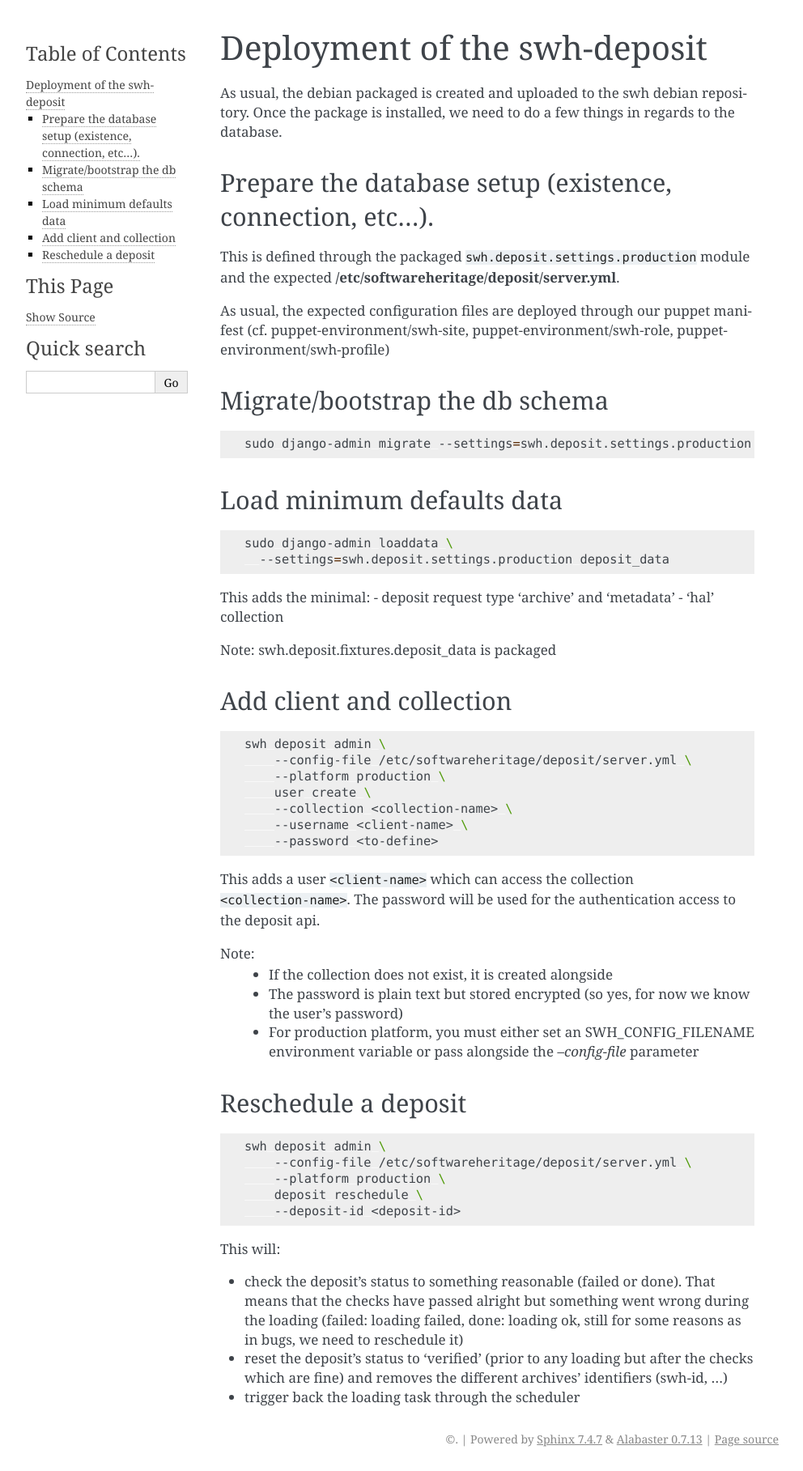
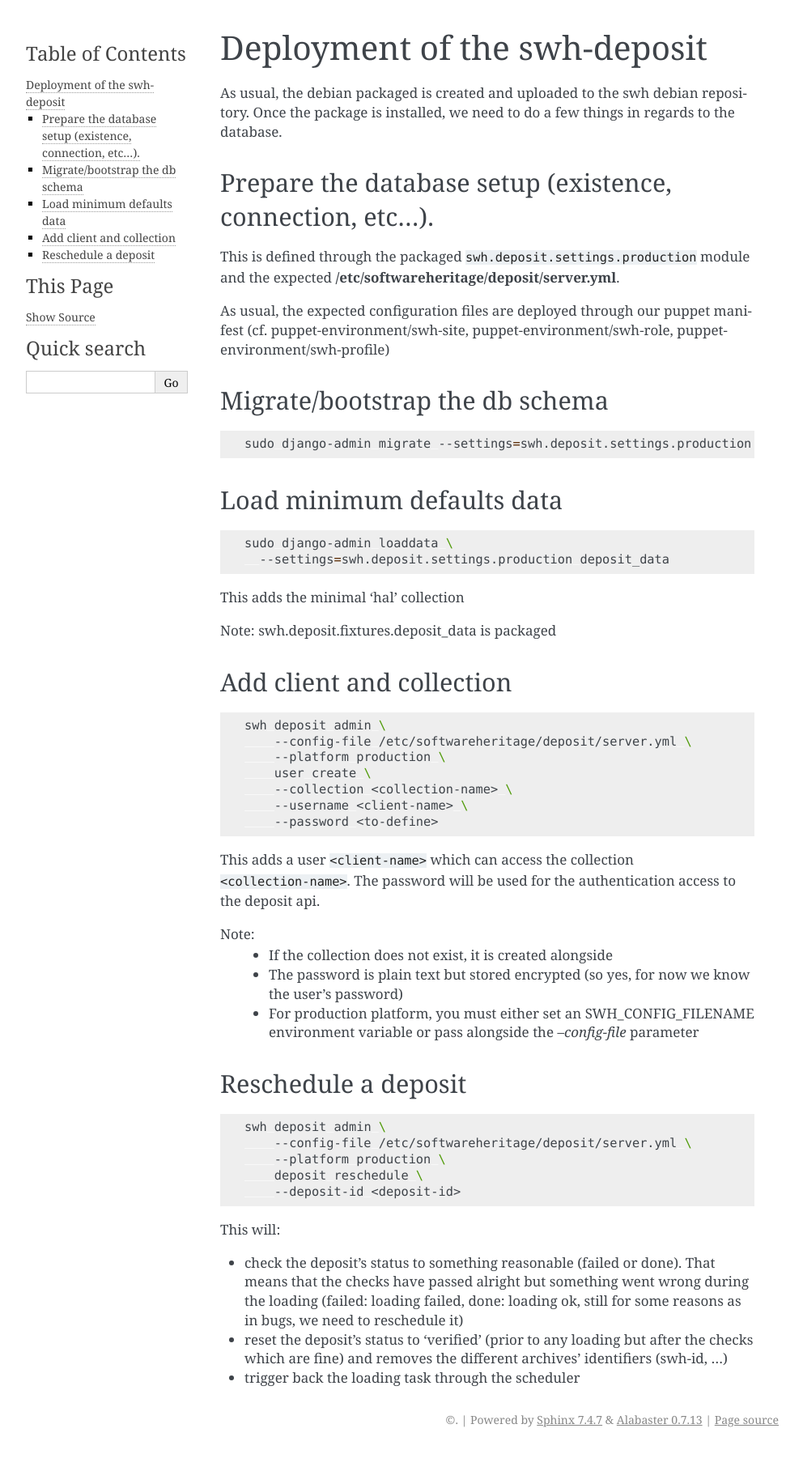
Before and after one commit to SoftwareHeritage/swh-deposit, a Sphinx documentation site: the page built from docs/sys-info.rst, in a window 1280 px wide. Shown: the whole page at 81% size, without its empty margins (148-1140 px from the left). Built offline with Sphinx 7.4.7, drawn with Linux system fonts in a browser that asks for light colours; pages that are not in the unit, such as notebooks, are missing from menus; after the commit the page ends 1793 px from its top, so only the background shows below that.

Commit message:
deposit_data: Remove no longer used DepositRequestType references

```diff
--- a/docs/sys-info.rst
+++ b/docs/sys-info.rst
@@ -30,9 +30,7 @@ Load minimum defaults data
     sudo django-admin loaddata \
       --settings=swh.deposit.settings.production deposit_data
 
-This adds the minimal:
-- deposit request type 'archive' and 'metadata'
-- 'hal' collection
+This adds the minimal 'hal' collection
 
 Note: swh.deposit.fixtures.deposit\_data is packaged
 
```
Also changed, not shown: 1 other file.
